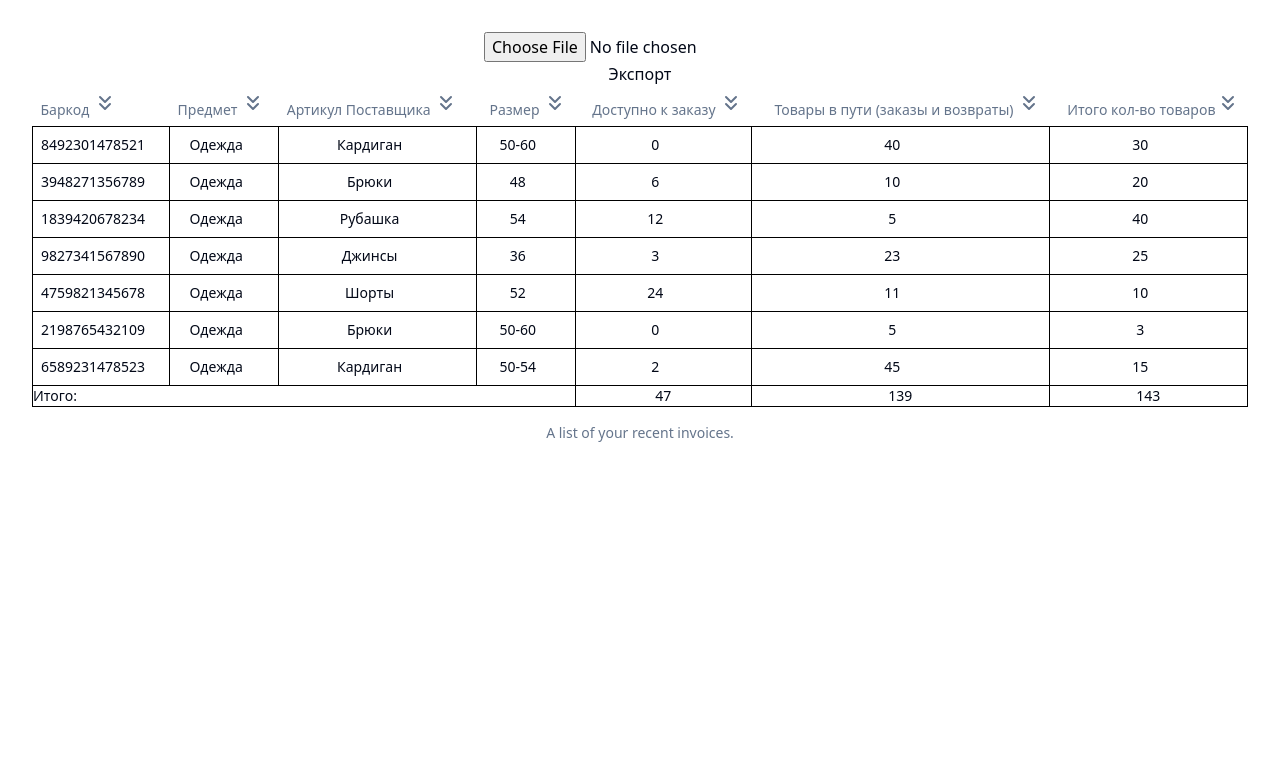
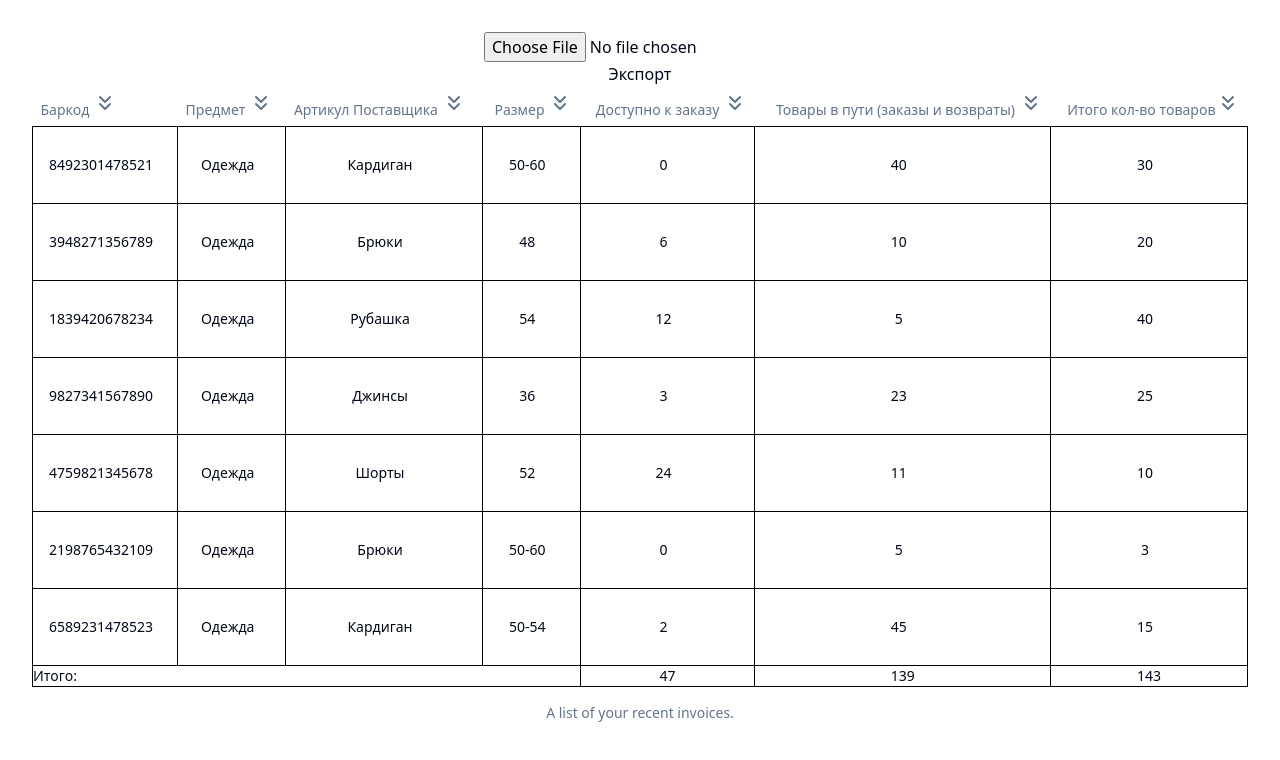
Before and after one commit to garold664/react-table-data-test, a React (Vite) app: page / in a window 1280 px wide. Shown: the top 760 px of the page. Built offline with nearby package versions, Linux system fonts and the light colour scheme.

Commit message:
set colors

```diff
--- a/src/components/EditableCell.tsx
+++ b/src/components/EditableCell.tsx
@@ -110,7 +110,7 @@ const EditableCell = memo(
         ) : (
           <div
             ref={containerRef}
-            className="p-2 pr-6"
+            className="py-7 pl-4 pr-6"
             onDoubleClick={startEditing}
           >
             {children}
--- a/src/index.css
+++ b/src/index.css
@@ -9,13 +9,15 @@
     --card-foreground: 222.2 84% 4.9%;
     --popover: 0 0% 100%;
     --popover-foreground: 222.2 84% 4.9%;
-    --primary: 222.2 47.4% 11.2%;
+    --primary: #161e2b;
     --primary-foreground: 210 40% 98%;
-    --secondary: 210 40% 96.1%;
+    --secondary: #293148;
     --secondary-foreground: 222.2 47.4% 11.2%;
-    --muted: 210 40% 96.1%;
+    --muted: #eef2f5;
+    --muted-light: #fbfbfb;
     --muted-foreground: 215.4 16.3% 46.9%;
-    --accent: 210 40% 96.1%;
+    --accent: #2c81ff;
+    --accent2: #2c81ff;
     --accent-foreground: 222.2 47.4% 11.2%;
     --destructive: 0 84.2% 60.2%;
     --destructive-foreground: 210 40% 98%;
--- a/tailwind.config.js
+++ b/tailwind.config.js
@@ -1,4 +1,5 @@
 /** @type {import('tailwindcss').Config} */
+const colors = require('tailwindcss/colors');
 export default {
   darkMode: ['class'],
   content: ['./index.html', './src/**/*.{js,ts,jsx,tsx}'],
@@ -7,51 +8,59 @@ export default {
       borderRadius: {
         lg: 'var(--radius)',
         md: 'calc(var(--radius) - 2px)',
-  			sm: 'calc(var(--radius) - 4px)'
+        sm: 'calc(var(--radius) - 4px)',
       },
       colors: {
         background: 'hsl(var(--background))',
         foreground: 'hsl(var(--foreground))',
         card: {
           DEFAULT: 'hsl(var(--card))',
-  				foreground: 'hsl(var(--card-foreground))'
+          foreground: 'hsl(var(--card-foreground))',
         },
         popover: {
           DEFAULT: 'hsl(var(--popover))',
-  				foreground: 'hsl(var(--popover-foreground))'
+          foreground: 'hsl(var(--popover-foreground))',
         },
         primary: {
-  				DEFAULT: 'hsl(var(--primary))',
-  				foreground: 'hsl(var(--primary-foreground))'
+          DEFAULT: 'var(--primary)',
+          foreground: 'hsl(var(--primary-foreground))',
         },
         secondary: {
-  				DEFAULT: 'hsl(var(--secondary))',
-  				foreground: 'hsl(var(--secondary-foreground))'
+          DEFAULT: 'var(--secondary)',
+          foreground: 'hsl(var(--secondary-foreground))',
         },
         muted: {
-  				DEFAULT: 'hsl(var(--muted))',
-  				foreground: 'hsl(var(--muted-foreground))'
+          DEFAULT: 'var(--muted)',
+          foreground: 'hsl(var(--muted-foreground))',
+        },
+        'muted-light': {
+          DEFAULT: 'var(--muted-light)',
+          foreground: 'hsl(var(--muted-foreground))',
         },
         accent: {
-  				DEFAULT: 'hsl(var(--accent))',
-  				foreground: 'hsl(var(--accent-foreground))'
+          DEFAULT: 'var(--accent)',
+          foreground: 'hsl(var(--accent-foreground))',
+        },
+        accent2: {
+          DEFAULT: 'var(--accent2)',
+          foreground: 'hsl(var(--accent-foreground))',
         },
         destructive: {
           DEFAULT: 'hsl(var(--destructive))',
-  				foreground: 'hsl(var(--destructive-foreground))'
+          foreground: 'hsl(var(--destructive-foreground))',
         },
         border: 'hsl(var(--border))',
         input: 'hsl(var(--input))',
         ring: 'hsl(var(--ring))',
         chart: {
-  				'1': 'hsl(var(--chart-1))',
-  				'2': 'hsl(var(--chart-2))',
-  				'3': 'hsl(var(--chart-3))',
-  				'4': 'hsl(var(--chart-4))',
-  				'5': 'hsl(var(--chart-5))'
-  			}
-  		}
-  	}
+          1: 'hsl(var(--chart-1))',
+          2: 'hsl(var(--chart-2))',
+          3: 'hsl(var(--chart-3))',
+          4: 'hsl(var(--chart-4))',
+          5: 'hsl(var(--chart-5))',
         },
-  plugins: [require("tailwindcss-animate")],
+      },
+    },
+  },
+  plugins: [require('tailwindcss-animate')],
 };
```
Lines whose indentation alone changed are shown as unchanged.
